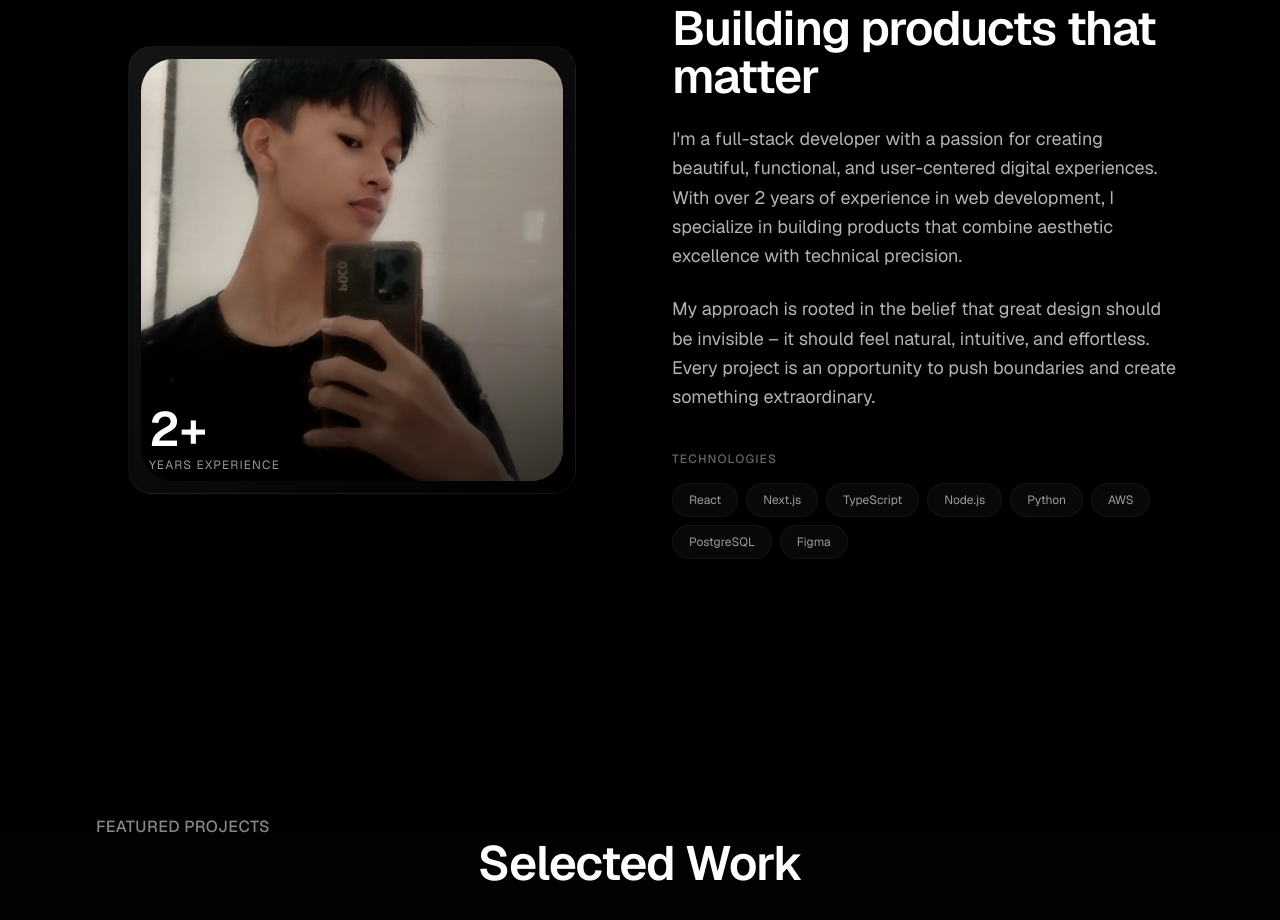
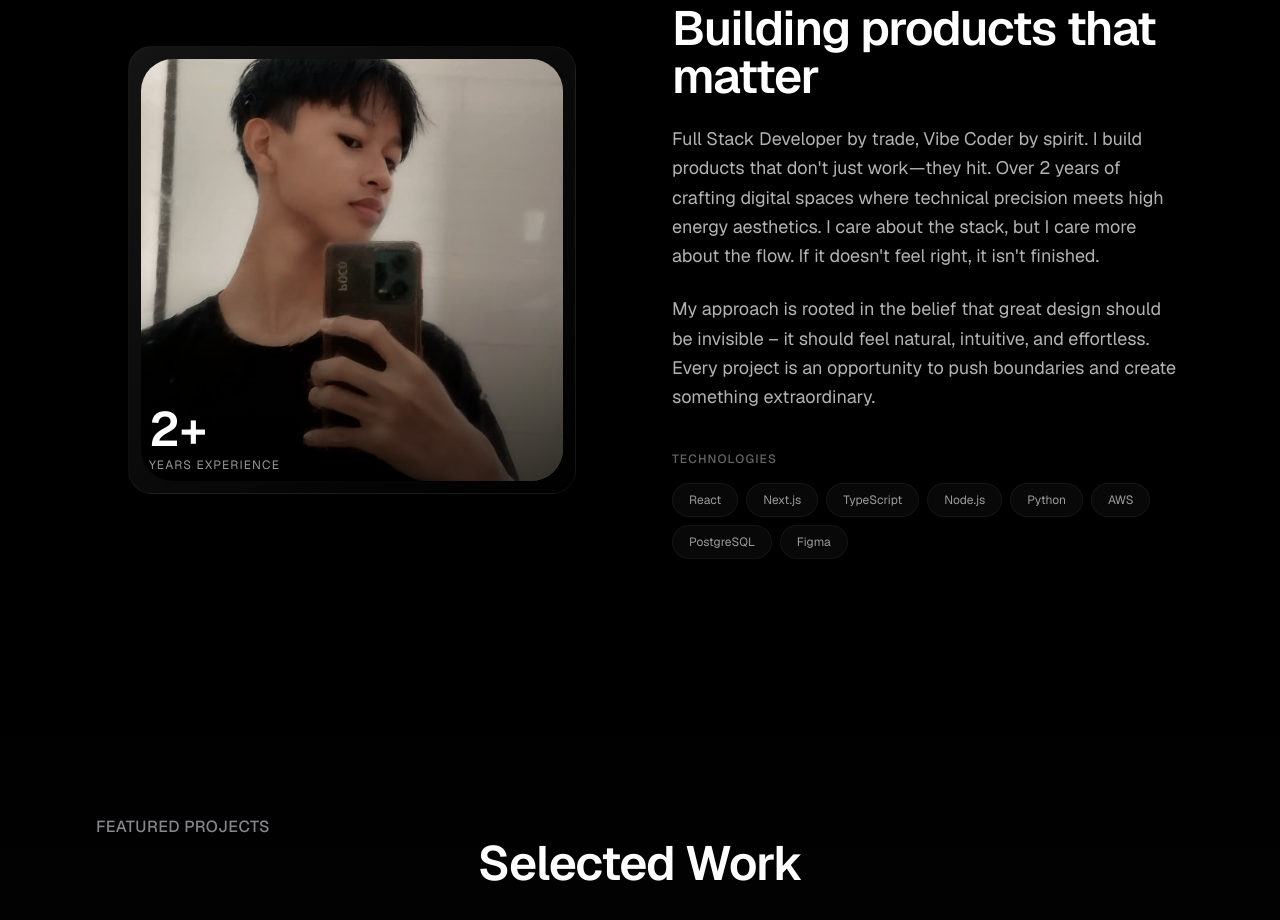
Before and after one commit to theclipperss1-create/web-gilank, a Next.js app: page / in a window 1280 px wide. Shown: the part 948-1868 px from the top of the page. Built offline with nearby package versions, Linux system fonts and the light colour scheme; no server answers; a web font is replaced by a local one.

Commit message:
docs: update About section with fresh vibe coder copy

```diff
--- a/src/app/page.tsx
+++ b/src/app/page.tsx
@@ -64,10 +64,7 @@ export default function Home() {
                 Building products that matter
               </SectionHeading>
               <BodyText className="mb-6 text-white/70">
-                I&apos;m a full-stack developer with a passion for creating beautiful,
-                functional, and user-centered digital experiences. With over 2 years
-                of experience in web development, I specialize in building products
-                that combine aesthetic excellence with technical precision.
+                Full Stack Developer by trade, Vibe Coder by spirit. I build products that don&apos;t just work—they hit. Over 2 years of crafting digital spaces where technical precision meets high energy aesthetics. I care about the stack, but I care more about the flow. If it doesn&apos;t feel right, it isn&apos;t finished.
               </BodyText>
               <BodyText className="text-white/70">
                 My approach is rooted in the belief that great design should be
```
